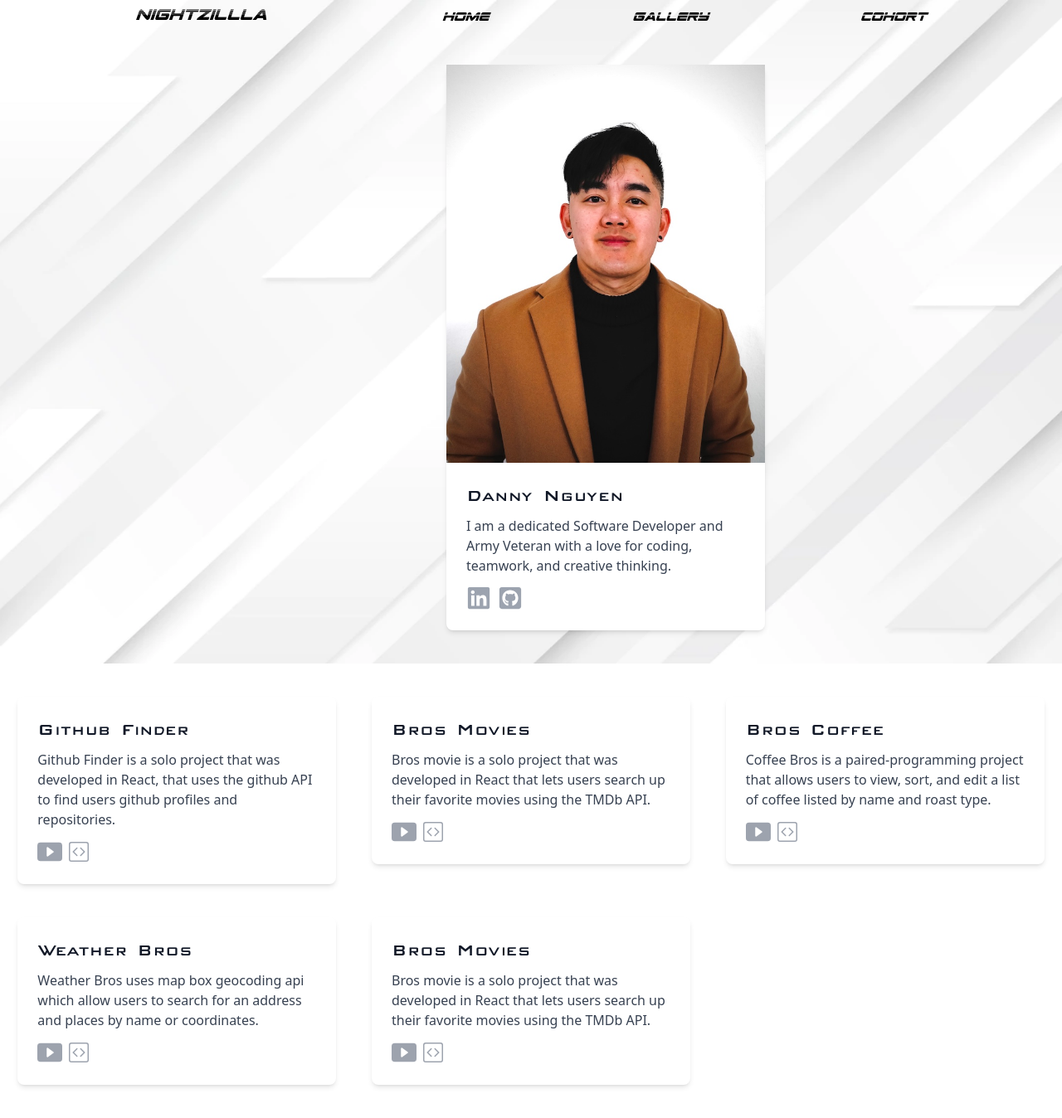
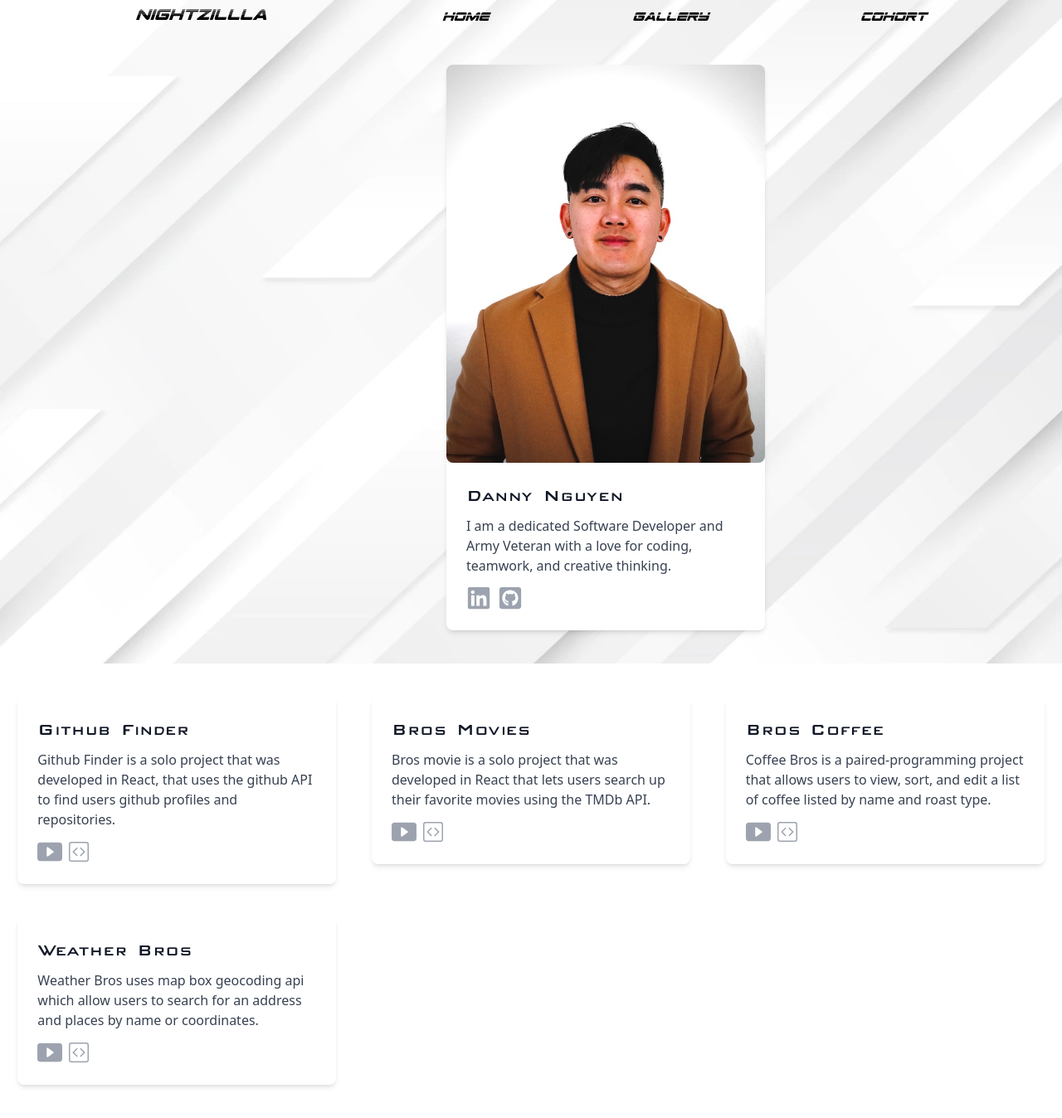
Before and after one commit to nightzillla/nightzillla-project, a React (Create React App) app: page /aboutme in a window 1280 px wide. Shown: the whole page at 83% size. Built offline with nearby package versions, Linux system fonts and the light colour scheme.

Commit message:
updating code

```diff
--- a/src/pages/Projects/ProfileCards/ProfileCard.js
+++ b/src/pages/Projects/ProfileCards/ProfileCard.js
@@ -12,7 +12,7 @@ function ProfileCard() {
       </div>
         <div className="flex justify-center py-10 danny-Profile-Card">
           <div class="rounded-lg shadow-lg bg-white max-w-sm shadow-md dark:bg-gray-800 dark:border-gray-700">
-            <img className={"Dannyrounded-lg "} src={Danny}/>
+            <img className={"Danny rounded-lg "} src={Danny}/>
               <div className="p-6">
                 <h5 id="dannyNguyen" className="mb-2 text-2xl font-bold tracking-tight text-gray-900 dark:text-white">Danny Nguyen</h5>
                 <p id="bio"className="mb-3 font-normal text-gray-700 dark:text-gray-400">
--- a/src/pages/Projects/Projects.js
+++ b/src/pages/Projects/Projects.js
@@ -16,8 +16,6 @@ function Projects() {
         <ProjectNavBar/>
           <div class="container">
             <ProfileCard/>
-            {/* <div class= "flex justify-center grid grid-cols-6 xs:grid-cols-6 sm:grid-cols-3 md:grid-cols-3 lg:grid-cols-3 gap-4"> */}
-            {/* <div class= "grid grid-cols-2 grid-flow-col gap-4"></div> */}
           </div> {/* END OF CONTAINER */}
           <div class= "flex justify-center grid sm:grid-cols-3 md:grid-cols-3 py-5">
             <div class="flex justify-center py-5 pr-4">
@@ -32,9 +30,6 @@ function Projects() {
             <div class="flex justify-center py-5">
               <WeatherBros/>
             </div>
-            <div class="flex justify-center py-5">
-              <BrosMovies/>
-            </div>
           </div>{/* END OF GRID */}
       </div> {/* END OF PAGE-WRAPPER */}
     </>
```
